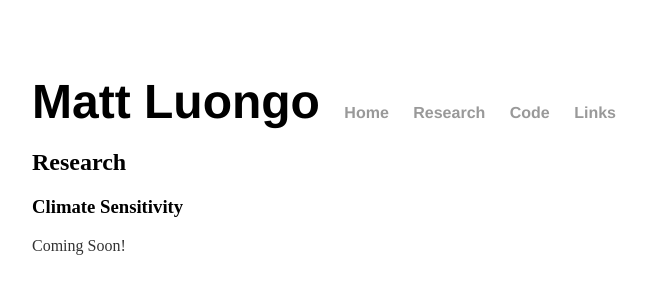
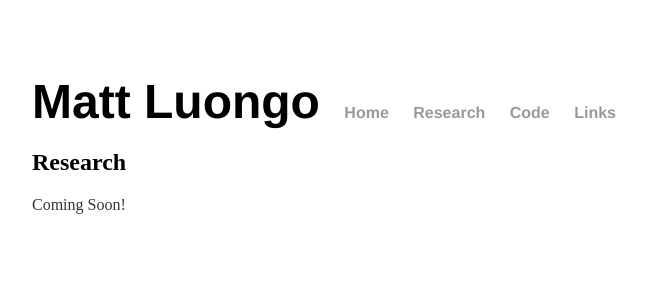
Before and after one commit to mattluongo/mattluongo_TEST.github.io, a Jekyll site: the page built from research/index.html, in a window 1280 px wide. Shown: the top 300 px of the page, without its empty margins (276-922 px from the left). Built offline with Jekyll 4.4.1, drawn with Linux system fonts in a browser that asks for light colours.

Commit message:
Update index.html

```diff
--- a/research/index.html
+++ b/research/index.html
@@ -4,6 +4,5 @@ title: Research
 ---
 		<div class="research">
 			<h2>Research</h2>
-			<h3>Climate Sensitivity</h3>
 			<p class="indented"><font size=3>Coming Soon!</font></p>
 </div>
```
